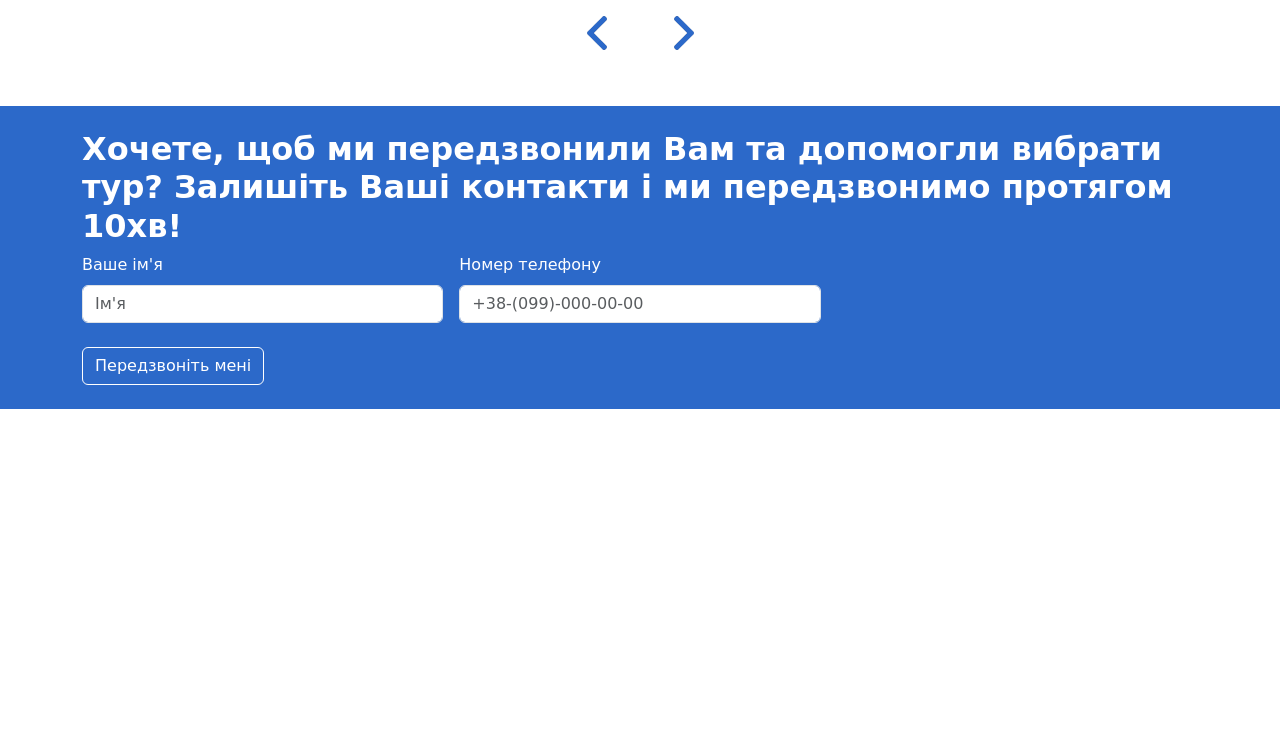
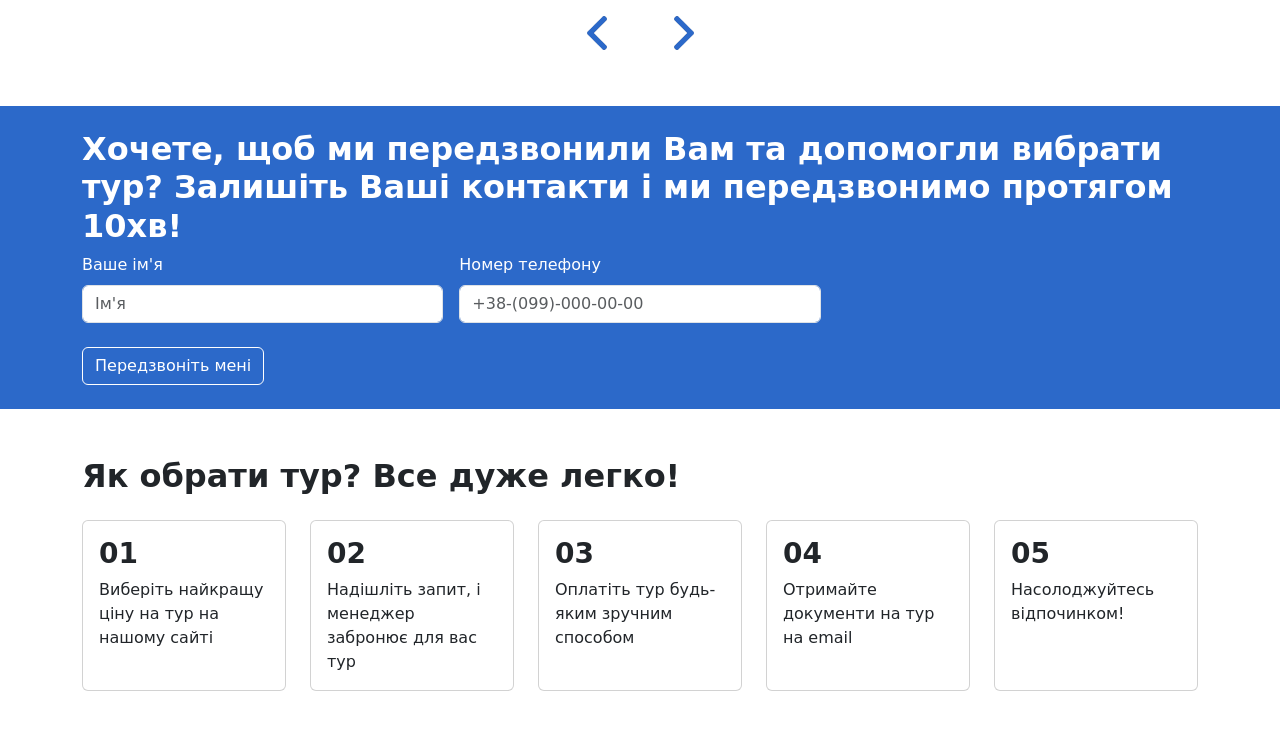
Before and after one commit to maxickdrobot/see-all-world, a plain HTML site: page index.html in a window 1280 px wide. Shown: the part 1602-2341 px from the top of the page. Before the commit the page ends 2011 px from the top, so only its background shows below. Drawn offline with nearby package versions, Linux system fonts and the light colour scheme; a web font is replaced by a local one.

Commit message:
Added section how selected tur

```diff
--- a/index.html
+++ b/index.html
@@ -110,7 +110,7 @@
                 <option value="3">6</option>
               </select>
             </div>
-            <h4 class="row-12 mb-0">Початок туру</h4>
+            <h3 class="row-12 mb-0">Початок туру</h3>
             <div class="mt-0 col-md-3">
               <label for="validationCustom03" class="form-label">від</label>
               <input type="date" class="w-100 rounded-2 py-1 border-3 border-white border-top border-start"
@@ -178,13 +178,61 @@
           </form>
         </div>
       </section>
+      <section>
+        <div class="container py-5">
+          <h2 class="mb-4">Як обрати тур? Все дуже легко!</h2>
+          <div class="row row-cols-1 row-cols-md-3 row-cols-xl-5 g-4">
+            <div class="col">
+              <div class="card h-100">
+                <div class="card-body">
+                  <h3 class="card-title">01</h3>
+                  <p class="card-text">Виберіть найкращу ціну на тур на нашому сайті</p>
+                </div>
+              </div>
+            </div>
+            <div class="col">
+              <div class="card h-100">
+
+                <div class="card-body">
+                  <h3 class="card-title">02</h3>
+                  <p class="card-text">Надішліть запит, і менеджер забронює для вас тур</p>
+                </div>
+              </div>
+            </div>
+            <div class="col">
+              <div class="card h-100">
+                <div class="card-body">
+                  <h3 class="card-title">03</h3>
+                  <p class="card-text">Оплатіть тур будь-яким зручним способом</p>
+                </div>
+              </div>
+            </div>
+            <div class="col">
+              <div class="card h-100">
+                <div class="card-body">
+                  <h3 class="card-title">04</h3>
+                  <p class="card-text">Отримайте документи на тур на email</p>
+                </div>
+              </div>
+            </div>
+            <div class="col">
+              <div class="card h-100">
+                <div class="card-body">
+                  <h3 class="card-title">05</h3>
+                  <p class="card-text">Насолоджуйтесь відпочинком!</p>
+                </div>
+              </div>
+            </div>
+          </div>
+        </div>
+      </section>
     </main>
   </div>
   <script src="https://cdn.jsdelivr.net/npm/bootstrap@5.3.3/dist/js/bootstrap.bundle.min.js"
     integrity="sha384-YvpcrYf0tY3lHB60NNkmXc5s9fDVZLESaAA55NDzOxhy9GkcIdslK1eN7N6jIeHz"
     crossorigin="anonymous"></script>
   <script src="https://cdnjs.cloudflare.com/ajax/libs/font-awesome/6.5.0/js/all.min.js"
-    integrity="sha512-xgIrH5DRuEOcZK5cPtVXx/WSp5DTir2JNcKE5ahV2u51NCTD9UDxbQgZHYHVBlPc4H8tug6BZTYIl2RdA/X0Vg=="
+    integrity="sha512-xgIrh4DRuEOcZK5cPtVXx/WSp5DTir2JNcKE5ahV2u51NCTD9UDxbQgZHYHVBlPc4H8tug6BZTYIl2RdA/X0Vg=="
     crossorigin="anonymous" referrerpolicy="no-referrer"></script>
     <script src="js/script.js"></script>
 </body>
```
